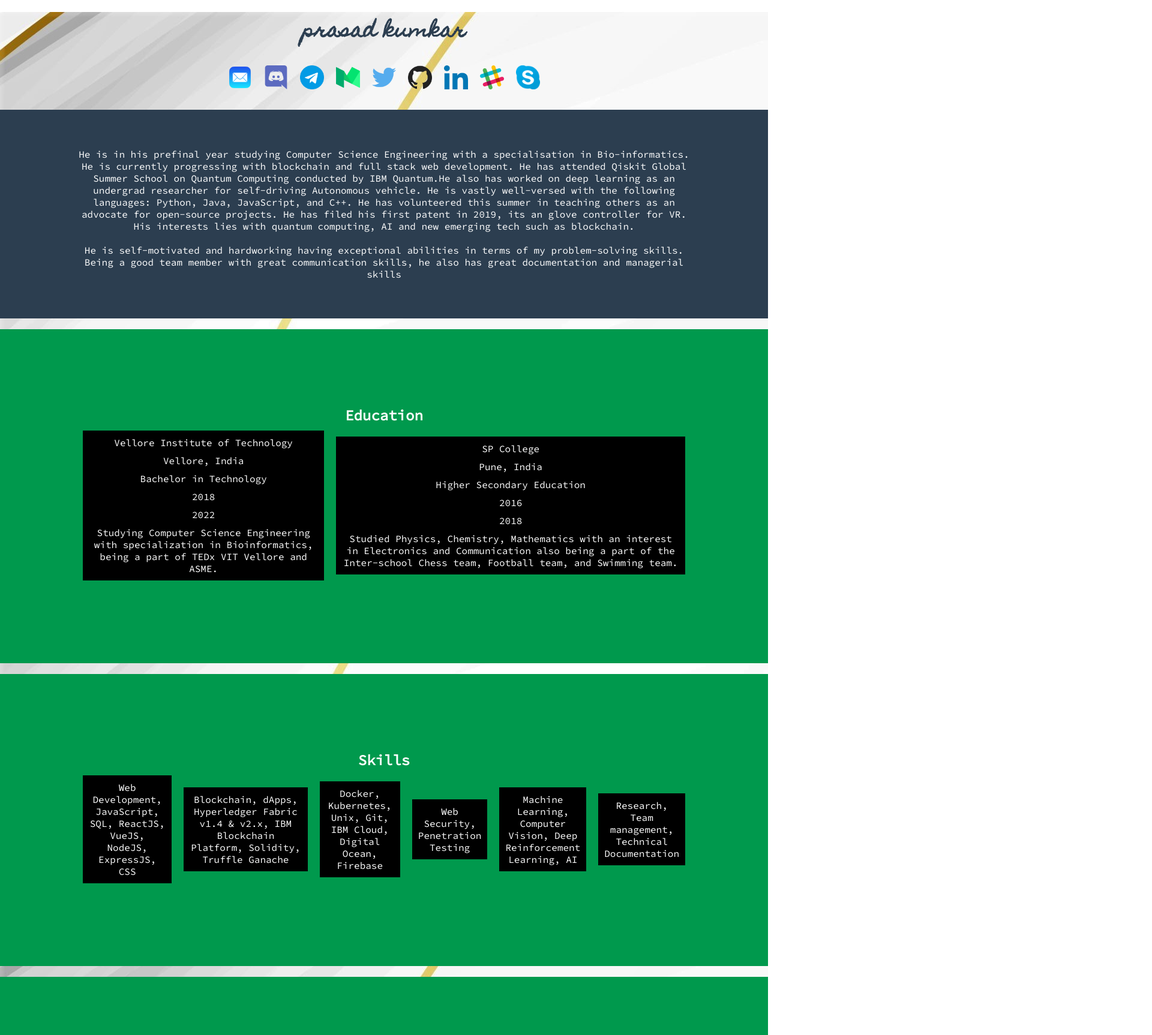
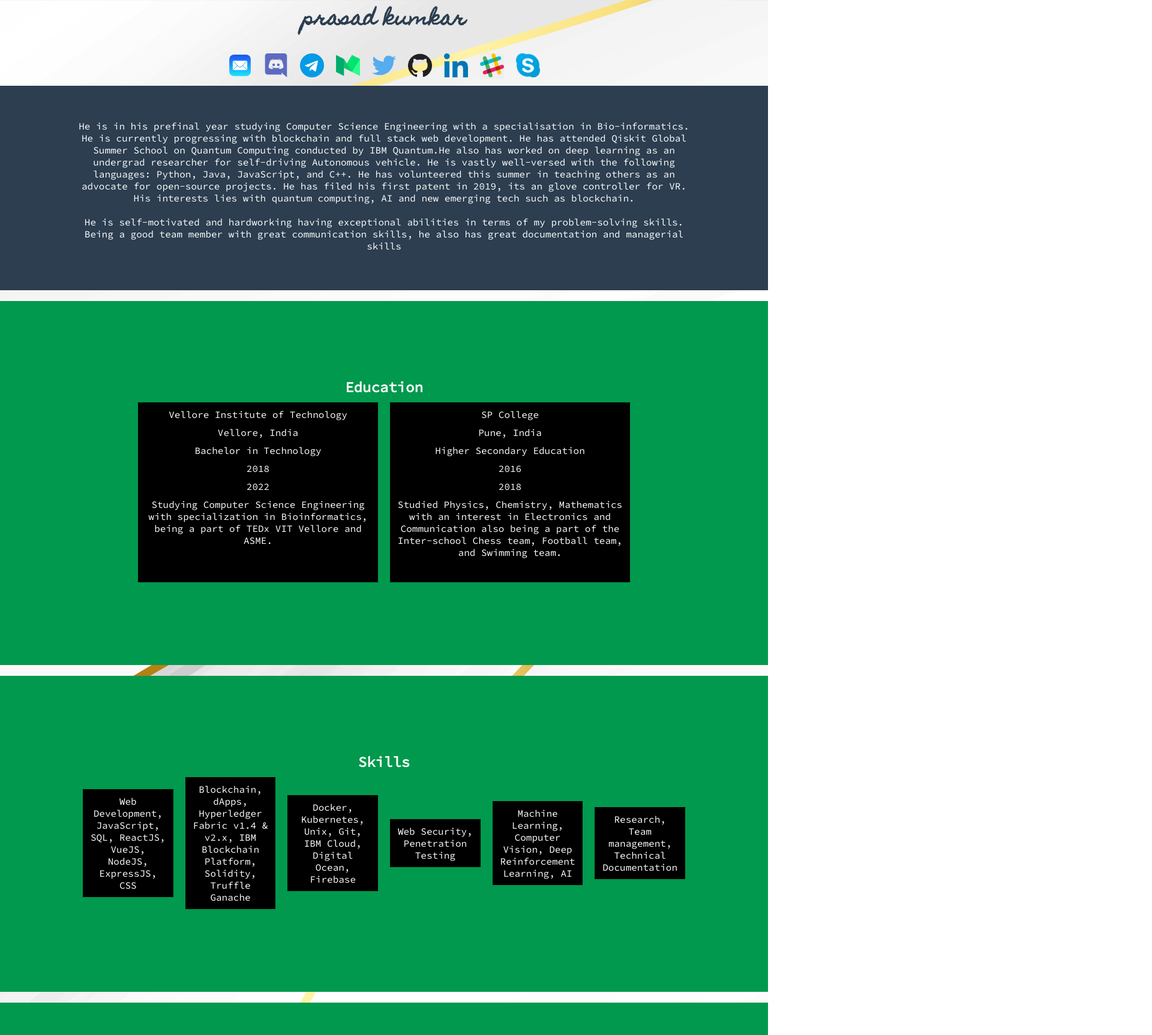
Before and after one commit to prasad-kumkar/prasadkumkar.tech, a Vue app: page / in a window 1280 px wide. Shown: the top 1726 px of the page at 60% size, 1920 px wide, since content can reach past the window. Built offline with nearby package versions, Linux system fonts and the light colour scheme.

Commit message:
flexed stacks

```diff
--- a/src/App.vue
+++ b/src/App.vue
@@ -1,27 +1,21 @@
 <template>
-<h1>prasad kumkar</h1>
   <Header/>
   <Summary/>
   <div class="break"><br/></div>
   <div class="Sections">
-    <Section msg="Education"/>
-    <div class="break"><br/></div>
-    <Section msg="Skills"/>
-    <div class="break"><br/></div>
-    <Section msg="Languages"/>
-    <div class="break"><br/></div>
-    <Section msg="Experience"/>
-    <div class="break"><br/></div>
-    <Section msg="Projects"/>
-    <div class="break"><br/></div>
-    <Section msg="Achievements"/>
-    <div class="break"><br/></div>
+    <Section msg="Education"/><br/>
+    <Section msg="Skills"/><br/>
+    <Section msg="Languages"/><br/>
+    <Section msg="Experience"/><br/>
+    <Section msg="Projects"/><br/>
+    <Section msg="Achievements"/><br/>
     <Section msg="Contact"/>
   </div>
   <div class="break"></div>
 
 <iframe src="https://giphy.com/embed/KYElw07kzDspaBOwf9" width="480" height="234" frameBorder="0" class="giphy-embed" allowFullScreen></iframe>
-<div class="credit"><p>theme by: <a href="https://www.github.com/prasad-kumkar">prasad-kumkar</a></p></div>
+<div class="credit"><p>theme by: <a href="https://www.github.com/prasad-kumkar">prasad-kumkar</a></p>
+<p href="https://www.freepik.com/vectors/background">Background vector created by starline - www.freepik.com</p></div>
 <link href="https://fonts.googleapis.com/css2?family=Homemade+Apple&display=swap" rel="stylesheet">
 </template>
 
@@ -52,7 +46,6 @@ export default {
   background-color: #2c3e50;
   background-image: url(./assets/white.jpg);
   color: white;
-  margin-top: 20px;
 }
 h1{
   font-family: 'Homemade Apple', 'Courier New', Courier, monospace;
--- a/src/components/Block.vue
+++ b/src/components/Block.vue
@@ -27,6 +27,8 @@ export default {
 }
 .block{
     margin: 10px;
+    max-width: 200px;
+    min-height: 30px;
 }
 #list{
     background-color:black;
--- a/src/components/DoubleBlock.vue
+++ b/src/components/DoubleBlock.vue
@@ -22,11 +22,14 @@ export default {
     display: flex;
     justify-content: center;
     align-items: center;
+    flex-wrap: wrap;
     width: 100%;
 }
 #list{
     background-color:black;
     margin: 10px;
+    max-width: 400px;
+    min-height: 300px;
 }
 #list:hover{
     background-color: blueviolet;
--- a/src/components/Header.vue
+++ b/src/components/Header.vue
@@ -1,15 +1,16 @@
 <template>
   <div class="header">
+    <h1>prasad kumkar</h1>
     <div class="social-media">
       <a class="social-media-links" href=""><img class="social-media-icons" src="../assets/apple-mail.png"></a>
-    <a class="social-media-links" href=""><img class="social-media-icons" src="../assets/016-discord.png"></a>
+      <button class="social-media-links" @click="copyToClipboard('Prasad#1133')"><img class="social-media-icons" src="../assets/016-discord.png"></button>
       <a class="social-media-links" href=""><img class="social-media-icons" src="../assets/090-telegram.png"></a>
       <a class="social-media-links" href=""><img class="social-media-icons" src="../assets/053-medium.png"></a>
       <a class="social-media-links" href=""><img class="social-media-icons" src="../assets/096-twitter.png"></a>
       <a class="social-media-links" href=""><img class="social-media-icons" src="../assets/032-github.png"></a>
       <a class="social-media-links" href=""><img class="social-media-icons" src="../assets/052-linkedin.png"></a>
-    <a class="social-media-links" href=""><img class="social-media-icons" src="../assets/078-slack.png"></a>
-    <a class="social-media-links" href=""><img class="social-media-icons" src="../assets/skype.png"></a>
+      <button class="social-media-links" @click="copyToClipboard('Prasad#1133')"><img class="social-media-icons" src="../assets/078-slack.png"></button>
+      <a class="social-media-links" href="https://join.skype.com/invite/CyAL6vDbNsea"><img class="social-media-icons" src="../assets/skype.png"></a>
     </div>
   </div>
 </template>
@@ -17,11 +18,37 @@
 <script>
 export default {
   name: 'Header',
+  methods: {
+  copyToClipboard(text){
+    var selected = false;
+    var el = document.createElement('textarea');
+    el.value = text;
+    el.setAttribute('readonly', '');
+    el.style.position = 'absolute';
+    el.style.left = '-9999px';
+    document.body.appendChild(el);
+    if (document.getSelection().rangeCount > 0) {
+        selected = document.getSelection().getRangeAt(0)
+    }
+    el.select();
+    document.execCommand('copy');
+    document.body.removeChild(el);
+    if (selected) {
+        document.getSelection().removeAllRanges();
+        document.getSelection().addRange(selected);
+    }
+  }
+}
 }
 </script>
 
 <!-- Add "scoped" attribute to limit CSS to this component only -->
 <style scoped>
+.header{
+  position: fixed;
+  width: 100%;
+  background-image: url(../assets/white.jpg);
+}
 .social-media{
   margin-top: 20px;
 }
@@ -31,6 +58,7 @@ export default {
 
 .social-media-links{
   margin: 0px 10px 0px 10px;
+  border: 0px;
 }
 h3 {
   margin: 40px 0 0;
--- a/src/components/Summary.vue
+++ b/src/components/Summary.vue
@@ -24,10 +24,8 @@ export default {
 <style scoped>
 .summary{
     font-family: 'Source Code Pro', sans-serif;
-
     background-color: #2c3e50;
     color: white;
-    margin-top: 20px;
-    padding: 5% 10% 5% 10%;
+    padding: 200px 10% 5% 10%;
 }
 </style>
```
Also changed, not shown: src/assets/white.jpg, 1 other file (tests, documents, lock files or other folders). Lines whose indentation alone changed are shown as unchanged.
